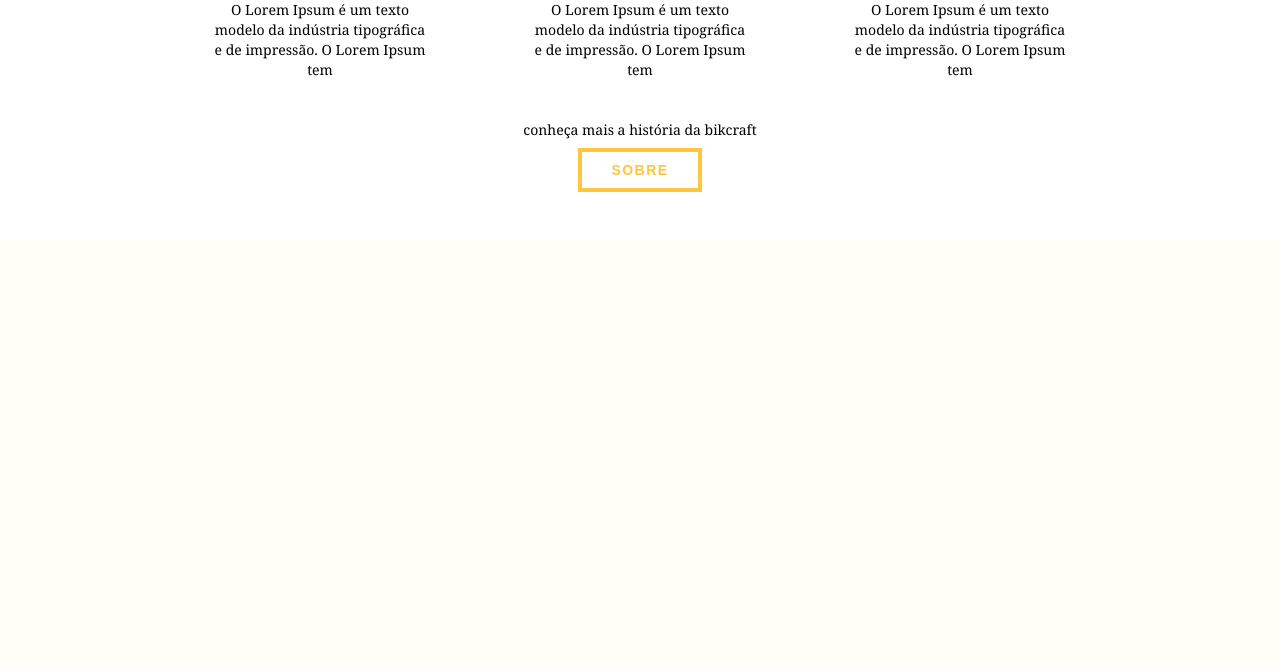
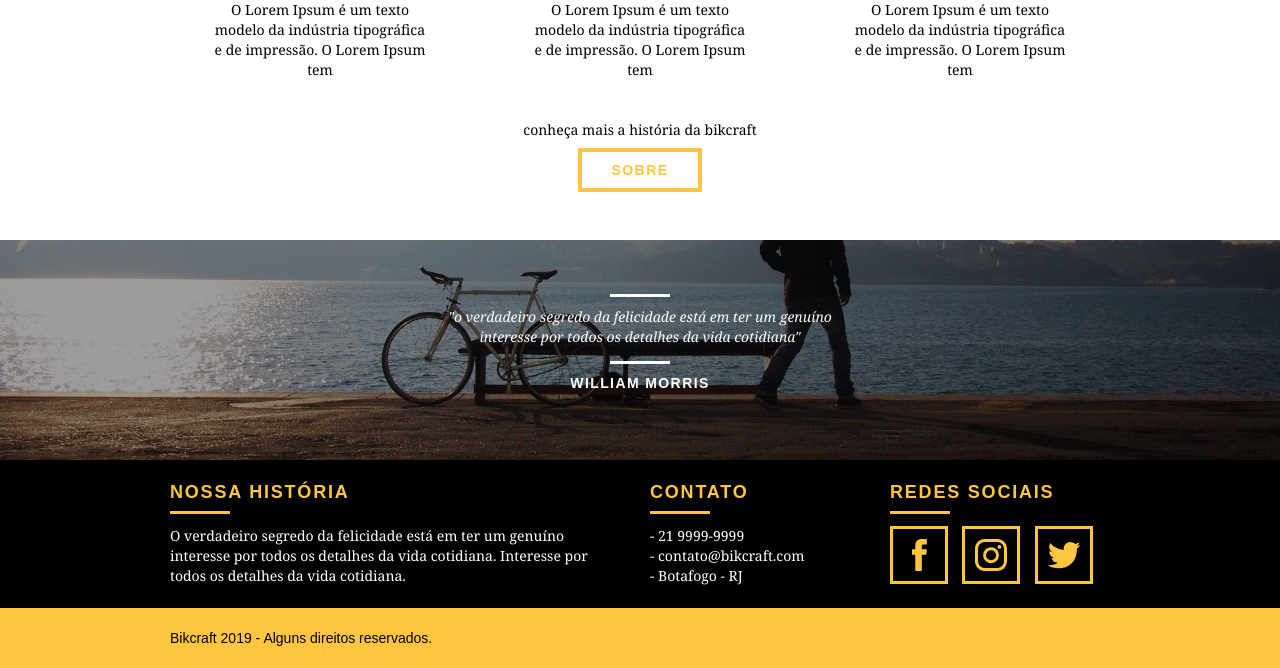
Before and after one commit to Evaldo-Gomes/webdesign_origamid, a PHP site: page / in a window 1280 px wide. Shown: the part 2240-2908 px from the top of the page. Before the commit the page ends 2432 px from the top, so only its background shows below. Run offline with PHP 8.4, Linux system fonts and the light colour scheme.

Commit message:
Aula 5-1-8 Footer

```diff
--- a/web/css/style.css
+++ b/web/css/style.css
@@ -103,6 +103,7 @@ img {
     width: 100%;
     height: 380px;
     background: url("../img/bg.jpg") no-repeat center;
+    /* Expressão “cover”. Esse valor faz com que a imagem ocupe o espaço inteiro onde foi aplicada. Mas, para isso, ele realiza alguns cortes na imagem se ela tiver dimensões diferentes da área de sua ocupação. */
     background-size: cover;
     margin-top: 92px;
     text-align: center;
@@ -159,10 +160,7 @@ img {
 }
 
 
-/* Necessário para centralizar as imagens */
-
-
-/* após img -> display:block; */
+/* Necessário para centralizar as imagens após img -> display:block; */
 
 .produtos_lista li img {
     margin: 0 auto;
@@ -293,4 +291,82 @@ img {
 }
 
 
+/**************************** Quebra */
+
+.quebra {
+    width: 100%;
+    height: 220px;
+    background: url("../img/bg-footer.jpg") no-repeat center;
+    background-size: cover;
+    text-align: center;
+    padding-top: 40px;
+}
+
+.quebra .quote-externo {
+    max-width: 400px;
+}
+
+
 /**************************** Footer */
+
+.footer {
+    width: 100%;
+    background: #000;
+    color: #fff;
+    padding: 20px;
+}
+
+.footer h3 {
+    font-weight: bold;
+    font-size: 18px;
+    line-height: 25px;
+    color: #fec63e;
+    text-transform: uppercase;
+    letter-spacing: 0.1em;
+}
+
+.footer h3:after {
+    content: "";
+    display: block;
+    width: 60px;
+    height: 3px;
+    background: #fec63e;
+    margin: 6px 0 12px 0;
+}
+
+.footer_historia {
+    padding-right: 40px;
+}
+
+.footer_contato ul li {
+    font-size: 14px;
+    line-height: 20px;
+    font-family: Georgia, "Times New Roman", serif;
+}
+
+.footer_redes ul li {
+    display: inline-block;
+    margin-right: 10px;
+}
+
+.footer_redes ul li a {
+    border: 3px solid #fec63e;
+    display: block;
+    padding: 10px;
+}
+
+.footer_redes ul li a:hover {
+    border-color: #fff;
+}
+
+.copy {
+    width: 100%;
+    background: #fec63e;
+    padding: 20px 0;
+}
+
+.copy p {
+    font-family: Arial, Helvetica, sans-serif;
+    font-size: 14px;
+    line-height: 20px;
+}
--- a/web/index.html
+++ b/web/index.html
@@ -27,6 +27,8 @@
         </div>
     </header>
 
+    <!-- Fecha Header -->
+
     <section class="introducao">
         <div class="container">
             <h1>Bicicletas Feitas a Mão</h1>
@@ -37,6 +39,8 @@
             <a href="produtos.html" class="btn">Orçamento</a>
         </div>
     </section>
+
+    <!-- Fecha Introdução -->
 
     <section class="produtos container">
         <!-- container do grid.css - NÃO TEM DIV, POIS O FUNDO BRANCO JÁ É INFINITO! -->
@@ -112,6 +116,61 @@
         </div>
     </section>
 
+    <!-- Fecha Qualidade -->
+
+    <section class="quebra">
+        <blockquote class="quote-externo container">
+            <p>"o verdadeiro segredo da felicidade está em ter um genuíno interesse por todos os detalhes da vida cotidiana"</p>
+            <cite>WILLIAM MORRIS</cite>
+        </blockquote>
+    </section>
+
+    <!-- Fecha Quebra -->
+    <footer>
+        <div class="footer">
+            <!-- Fundo preto a 100% width -->
+            <div class="container">
+                <!-- Segura todos os elementos -->
+
+                <div class="grid-8 footer_historia">
+                    <h3>Nossa história</h3>
+                    <p>O verdadeiro segredo da felicidade está em ter um genuíno interesse por todos os detalhes da vida cotidiana. Interesse por todos os detalhes da vida cotidiana.</p>
+                </div>
+
+                <div class="grid-4 footer_contato" ">
+                    <h3>Contato</h3>
+                    <ul>
+                        <li>- 21 9999-9999</li>
+                        <li>- contato@bikcraft.com</li>
+                        <li>- Botafogo - RJ</li>
+                    </ul>
+                </div>
+
+                <div class=" grid-4 footer_redes ">
+                    <h3>Redes Sociais</h3>
+                    <ul>
+                        <li>
+                            <a href=" http://facebool.com " target=" _blank "><img src=" img/redes-sociais/facebook.svg " alt=" Facebook "></a>
+                        </li>
+                        <li>
+                            <a href=" http://instagram.com "><img src=" img/redes-sociais/instagram.svg " alt=" Instagram "></a>
+                        </li>
+                        <li>
+                            <a href=" http://twitter.com "><img src=" img/redes-sociais/twitter.svg " alt=" Twitter "></a>
+                        </li>
+                    </ul>
+                </div>
+
+            </div>
+        </div>
+
+        <div class=" copy ">
+                    <div class=" container ">
+                        <p class=" grid-16 ">Bikcraft 2019 - Alguns direitos reservados.</p>
+        </div>
+      </div>
+  </footer>
+
 </body>
 
 </html>
```
